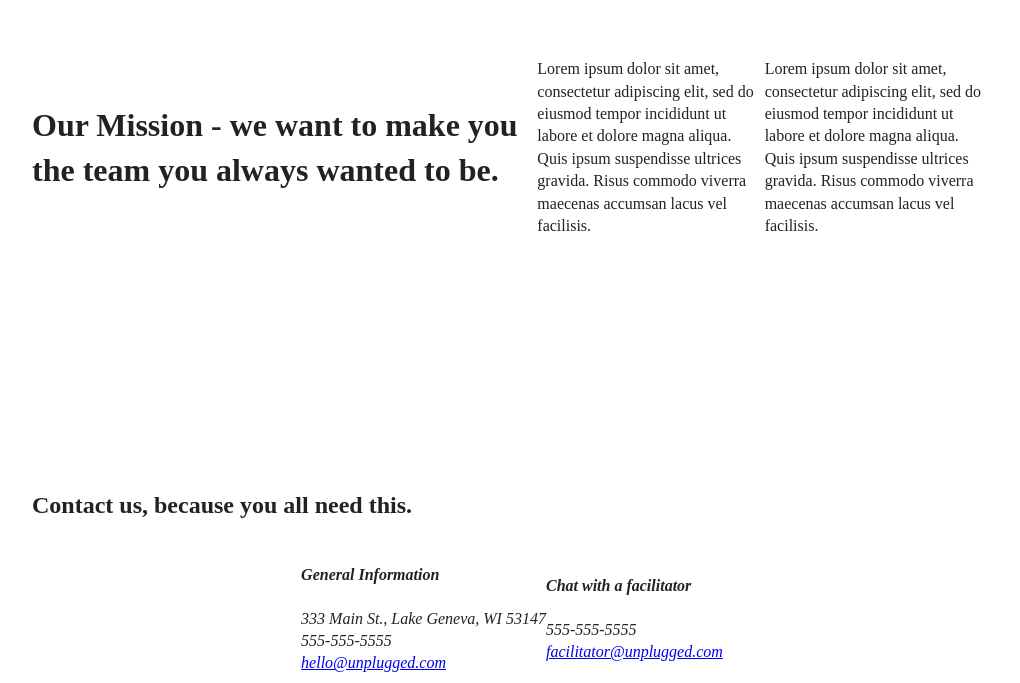
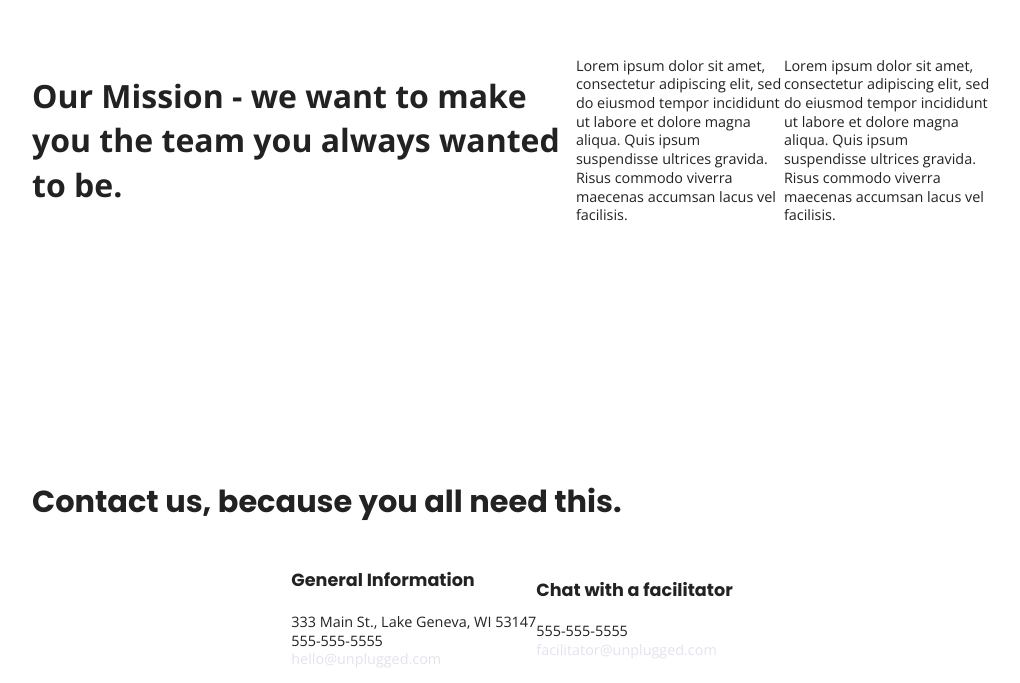
Before and after one commit to steph-young/unplugged-retreat, a website: page about/index.html in a window 1280 px wide. Shown: the part 977-1660 px from the top of the page, without its empty margins (128-1148 px from the left). Drawn offline with nearby package versions, Linux system fonts and the light colour scheme.

Commit message:
General styles to css

```diff
--- a/about/index.html
+++ b/about/index.html
@@ -20,6 +20,10 @@
   <link rel="stylesheet" href="../css/main.css">
 
   <meta name="theme-color" content="#fafafa">
+
+  <!-- Google Fonts -->
+  <link href="https://fonts.googleapis.com/css?family=Open+Sans:400,700|Poppins:500,700" rel="stylesheet">
+
 </head>
 
 <body>
--- a/css/main.css
+++ b/css/main.css
@@ -86,6 +86,57 @@ textarea {
 /* ==========================================================================
    Author's custom styles
    ========================================================================== */
+
+/* General Styles */
+
+html {
+	font-size: 16px;
+}
+
+body {
+  font-family: 'open sans', sans-serif;
+  font-size: 1em;
+  text-align: left;
+}
+
+ul,
+ol {
+ list-style-type: none;
+}
+
+a {
+	color: #e2e3ed;
+  text-decoration: none;
+}
+
+h2 {
+  font-family: 'Poppins', sans-serif;
+  font-size: 1.9em;
+}
+
+h3,
+h4 {
+  font-family: 'Poppins', sans-serif;
+  font-size: 1.1em;
+  margin: 20px 0;
+}
+
+p {
+	font-size: 0.9em;
+  line-height: 1.3;
+}
+
+img {
+
+}
+
+figure {
+
+}
+
+address {
+ font-style: normal;
+}
 
 .content-wrapper {
   width: 90%;
@@ -456,7 +507,7 @@ footer .contact {
 }
 
 footer .copyright {
-  width: 100%
+  width: 100%;
 }
 /* ---------- About Page ----------*/
 
```
Also changed, not shown: faq/index.html (+4 -0 lines), index.html (+4 -0 lines).
